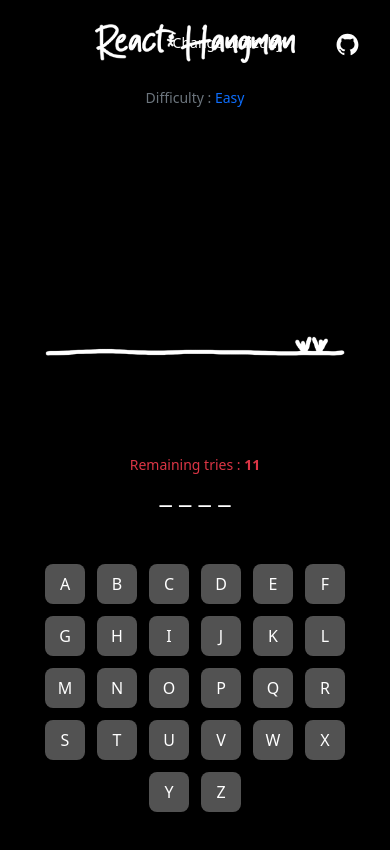
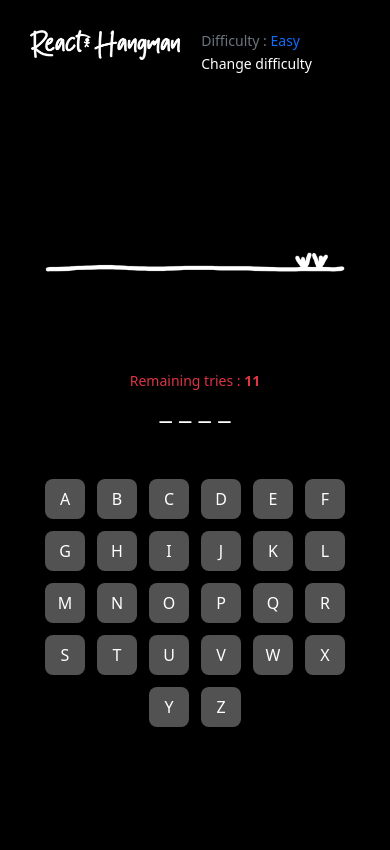
Before and after one commit to ethantaylan/react-hangman, a React (Vite) app: page / in a window 390 px wide. Both pictures are taken after a click on the button "Easy". Shown: the top 850 px of the page. Built offline with nearby package versions, Linux system fonts and the light colour scheme.

Commit message:
feat(hangman): mobile issue correction

```diff
--- a/src/components/Words/easy.ts
+++ b/src/components/Words/easy.ts
@@ -1,4 +1,44 @@
 export const easyWords = [
-
+  "chapeau",
+  "chocolat",
+  "croissant",
+  "bonjour",
+  "baguette",
+  "paris",
+  "france",
+  "escalier",
+  "livre",
+  "musique",
+  "voiture",
+  "avion",
+  "cheval",
+  "jardin",
+  "cafe",
+  "oeuf",
+  "fromage",
+  "vins",
+  "banane",
+  "montagne",
+  "vacances",
+  "amour",
+  "soleil",
+  "plage",
+  "piscine",
+  "famille",
+  "amis",
+  "maison",
+  "bateau",
+  "ville",
+  "ville",
+  "rouge",
+  "vert",
+  "bleu",
+  "blanc",
+  "noir",
+  "jaune",
+  "orange",
+  "rose",
+  "violet",
+  "marron",
   "gris",
 ];
--- a/src/index.css
+++ b/src/index.css
@@ -140,3 +140,12 @@
   top: 30px;
   right: 30px
 }
+
+.logo-mobile {
+
+  position: absolute;
+  left: 30px;
+  top: 30px;
+  width: 150px;
+
+}
--- a/src/packages/Home.tsx
+++ b/src/packages/Home.tsx
@@ -21,29 +21,9 @@
   return (
     <div className="d-flex flex-column p-4 align-items-center justify-content-center">
       <div className="reset-difficulty">
-        <small
-          onClick={() => {
-            setDifficultyMenu(true);
-          }}
-          className="text-white cursor-pointer me-5"
-        >
-          Change difficulty
-        </small>
-        <small className="">
-          {" "}
-          <a
-            target="_blank"
-            href="https://github.com/ethantaylan"
-            className="bold no-text-decoration text-white cursor-pointer"
-          >
-            <AiFillGithub size={25} />
-          </a>
-        </small>
-      </div>
-      <img className="negatif" src={Logo} alt="React Hangman logo" />
       {selectedDifficulty && (
         <div className="d-flex flex-column">
-          <small className="text-secondary mt-4">
+          <small className="text-secondary">
             Difficulty :{" "}
             <span className={`text-${difficultyColor}`}>
               {selectedDifficulty}
@@ -51,6 +31,22 @@
           </small>
         </div>
       )}
+
+        <small
+          onClick={() => {
+            setDifficultyMenu(true);
+          }}
+          className="text-white cursor-pointer me-5"
+        >
+
+          Change difficulty
+
+        </small>
+
+
+      </div>
+      <img className="negatif logo-mobile" src={Logo} alt="React Hangman logo" />
+
 
       {difficultyMenu ? (
         <React.Fragment>
```
